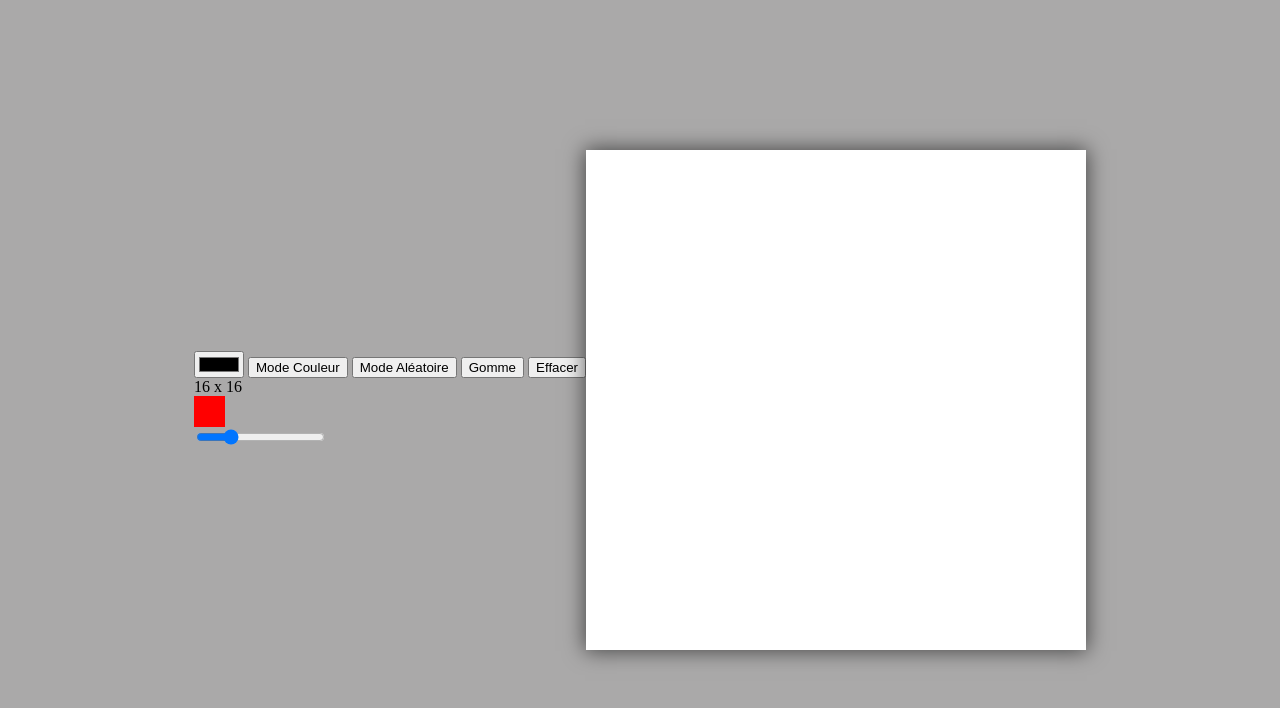
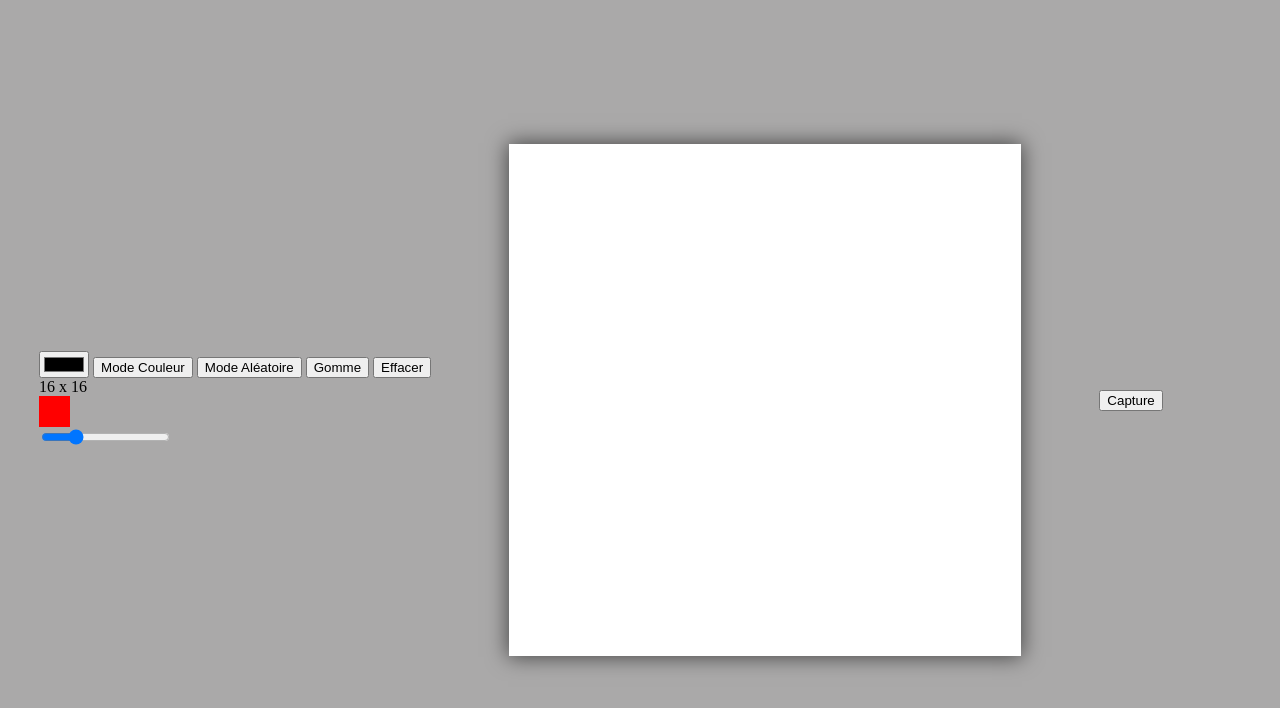
Before and after one commit to Achassqt/odin_etch-a-sketch, a plain HTML site: page index.html in a window 1280 px wide. Drawn offline with nearby package versions, Linux system fonts and the light colour scheme.

Commit message:
add html2canvas for capture grid

```diff
--- a/index.html
+++ b/index.html
@@ -20,6 +20,22 @@
       <input id="size-range" type="range" value="16" min="1" max="64" />
     </div>
     <div id="grid" class="grid"></div>
+    <button id="capture-btn" onclick="capture()">Capture</button>
+    <div id="output"></div>
   </body>
-  <script src="index.js"></script>
+  <script type="module" src="index.js"></script>
+  <!-- Include from the CDN -->
+  <script src="https://cdn.jsdelivr.net/npm/html2canvas@1.0.0-rc.5/dist/html2canvas.min.js"></script>
+
+  <!-- Include locally otherwise -->
+  <!-- <script src='html2canvas.js'></script> -->
+  <script>
+    function capture() {
+      let grid = document.getElementById("grid");
+
+      html2canvas(grid).then(function (canvas) {
+        document.getElementById("output").appendChild(canvas);
+      });
+    }
+  </script>
 </html>
--- a/index.js
+++ b/index.js
@@ -38,8 +38,10 @@ function setCurrentSize(newSize) {
 }
 
 function setupGrid(size) {
-  grid.style.gridTemplateRows = `repeat(${size}, 1fr)`;
-  grid.style.gridTemplateColumns = `repeat(${size}, 1fr)`;
+  let pixelSize = Math.floor(500 / size) + 1;
+
+  grid.style.gridTemplateRows = `repeat(${size}, ${pixelSize}px)`;
+  grid.style.gridTemplateColumns = `repeat(${size}, ${pixelSize}px)`;
 
   for (let i = 0; i < `${size}` * `${size}`; i++) {
     const pixel = document.createElement("div");
@@ -121,6 +123,16 @@ function updateSizeDisplay(size) {
   pixelPreview.style.height = `calc(500px / ${size})`;
 }
 
+// const captureBtn = document.getElementById("capture-btn");
+
+// function capture() {
+//   html2canvas(grid).then(function (canvas) {
+//     document.getElementById("output").appendChild(canvas);
+//   });
+// }
+
+// captureBtn.addEventListener("click", capture);
+
 window.onload = () => {
   setupGrid(DEFAULT_SIZE);
   pixelPreview.style.width = `calc(500px / ${DEFAULT_SIZE})`;
--- a/style.css
+++ b/style.css
@@ -2,7 +2,7 @@ body {
   padding: 0;
   margin: 0;
   display: flex;
-  justify-content: center;
+  justify-content: space-around;
   align-items: center;
   height: 100vh;
   background-color: rgb(170, 169, 169);
@@ -10,8 +10,8 @@ body {
 
 .grid {
   display: grid;
-  width: 500px;
-  height: 500px;
+  /* width: 500px;
+  height: 500px; */
   background-color: white;
   box-shadow: 0px 0px 20px 1px #00000099;
   user-select: none;
```
